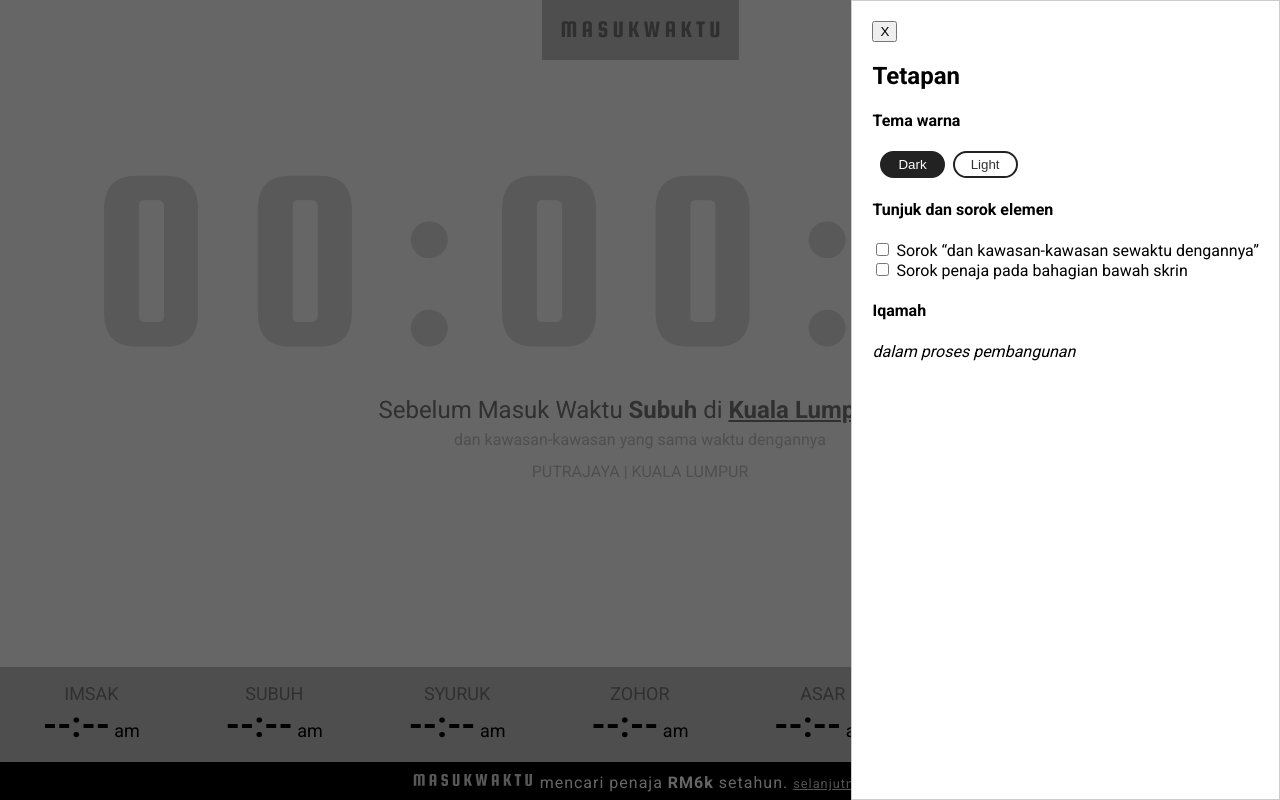
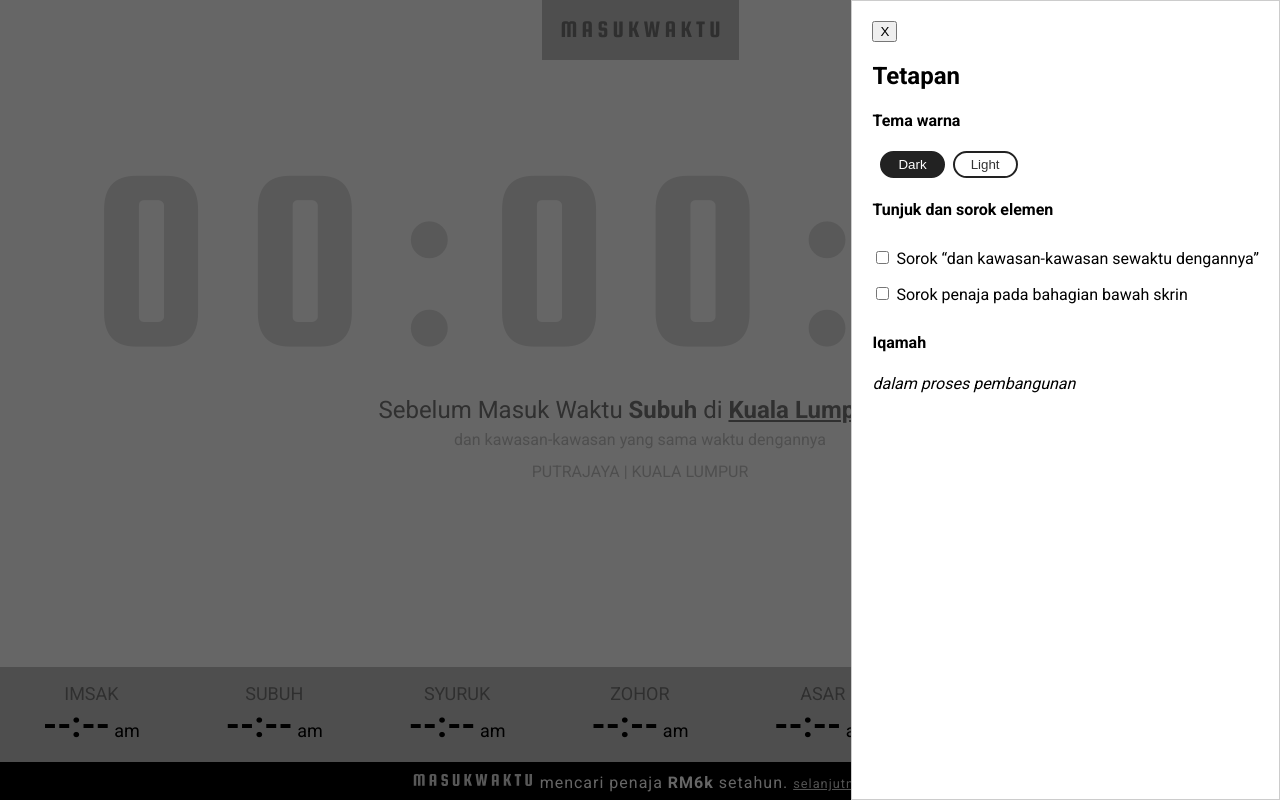
Before and after one commit to fakhrullah/masukwaktu, a React (Create React App) app: page / in a window 1280 px wide. Both pictures are taken after a click on the element 1240 px from the left and 42 px from the top of the page. Built offline with nearby package versions, Linux system fonts and the light colour scheme; no server answers.

Commit message:
Style checkbox config

```diff
--- a/src/SettingSidebarModal.tsx
+++ b/src/SettingSidebarModal.tsx
@@ -23,6 +23,12 @@ const ThemeButton = styled.button<ThemeButtonProps>`
   margin-left: 8px;
   cursor: pointer;
 `;
+
+const Label = styled.label`
+  display: block;
+  cursor: pointer;
+  padding: 8px 0px;
+`
 
 const initialStateHideSameZoneDesc: boolean = !!localStorage.getItem('hide-same-zone-desc');
 const initialStateHideSponsorFooter: boolean = !!localStorage.getItem('hide-sponsor-footer');
@@ -71,8 +77,7 @@ const SettingSidebarModal = ({
 
       <h4>Tunjuk dan sorok elemen</h4>
       <div>
-        <div>
-          <label htmlFor="hide-same-zone-desc-config">
+        <Label htmlFor="hide-same-zone-desc-config">
           <input
             type="checkbox"
             name="hide-same-zone-desc"
@@ -82,10 +87,8 @@ const SettingSidebarModal = ({
           />
           {' '}
           Sorok <q>dan kawasan-kawasan sewaktu dengannya</q>
-          </label>
-        </div>
-        <div>
-          <label htmlFor="hide-sponsor-footer-config">
+        </Label>
+        <Label htmlFor="hide-sponsor-footer-config">
           <input
             type="checkbox"
             name="hide-sponsor-footer"
@@ -95,8 +98,7 @@ const SettingSidebarModal = ({
           />
           {' '}
           Sorok penaja pada bahagian bawah skrin
-          </label>
-        </div>
+        </Label>
       </div>
 
       <h4>Iqamah</h4>
```
Lines whose indentation alone changed are shown as unchanged.
